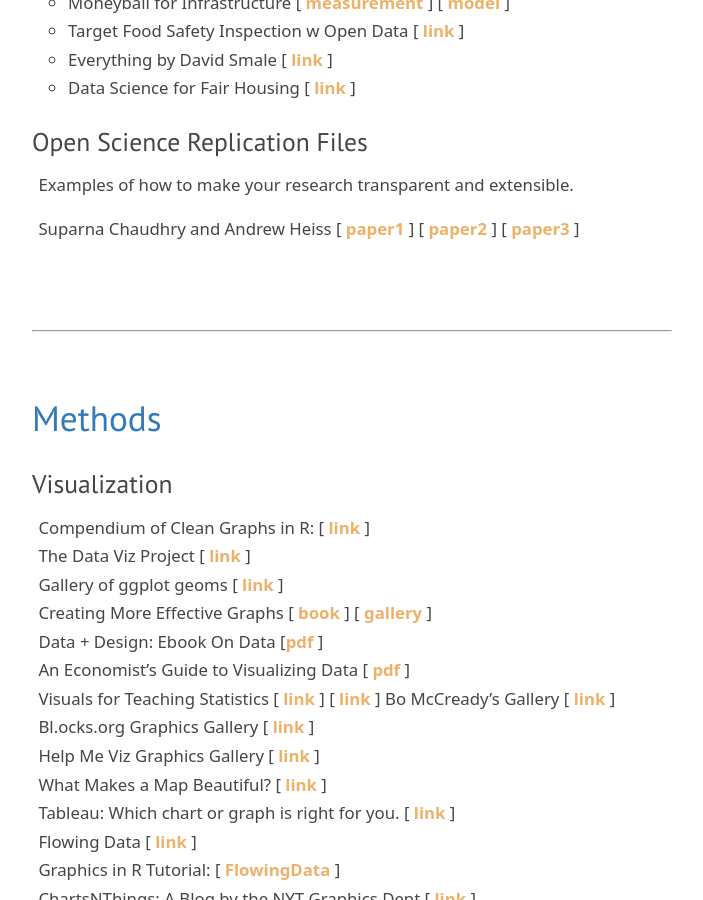
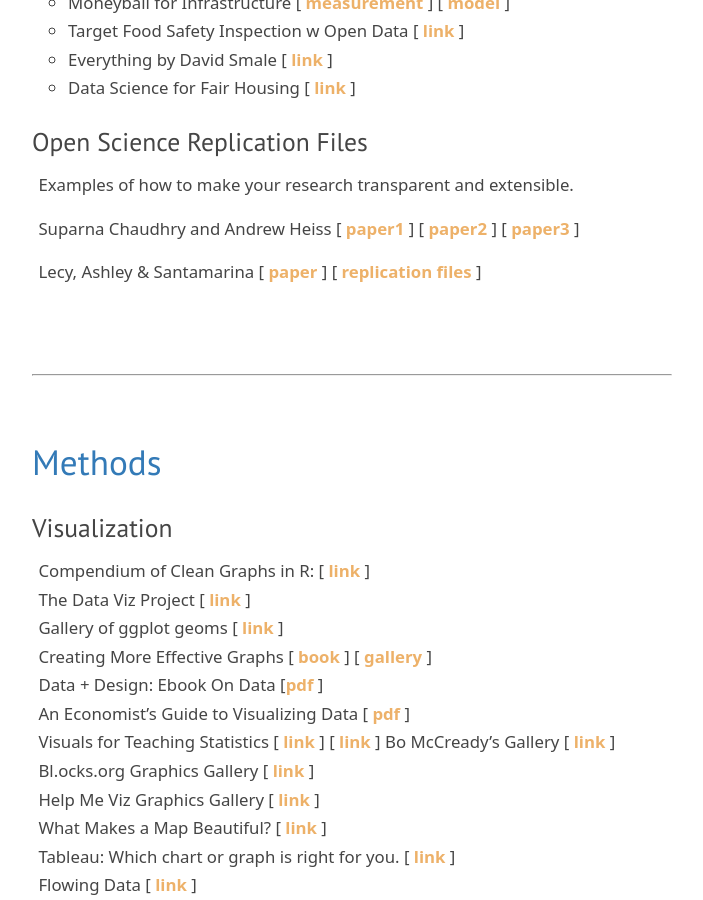
Before and after one commit to DS4PS/ds4ps.github.io, a Jekyll site: the page built from resources.md, in a window 1280 px wide and 900 px high, scrolled down 3222 px. Shown: the whole window, without its empty margins (288-991 px from the left). Built offline with Jekyll 4.4.1, drawn with Linux system fonts in a browser that asks for light colours; nearby versions of some CDN libraries; library files that are not in the unit come from our copies.

Commit message:
Update resources.md

```diff
--- a/resources.md
+++ b/resources.md
@@ -104,6 +104,7 @@
 
 Suparna Chaudhry and Andrew Heiss [ [paper1](https://stats.andrewheiss.com/donors-ngo-restrictions/index.html) ] [ [paper2](https://stats.andrewheiss.com/ngo-crackdowns-philanthropy/index.html) ] [ [paper3](https://stats.andrewheiss.com/why-donors-donate/index.html) ]
 
+Lecy, Ashley & Santamarina [ [paper](http://www.lecy.info/s/Lecy-Ashley-Santamarina-PPMR-2019.pdf) ] [ [replication files](https://lecy.github.io/political-ideology-of-nonprofits/) ]
 
 <br><br>
 
```
